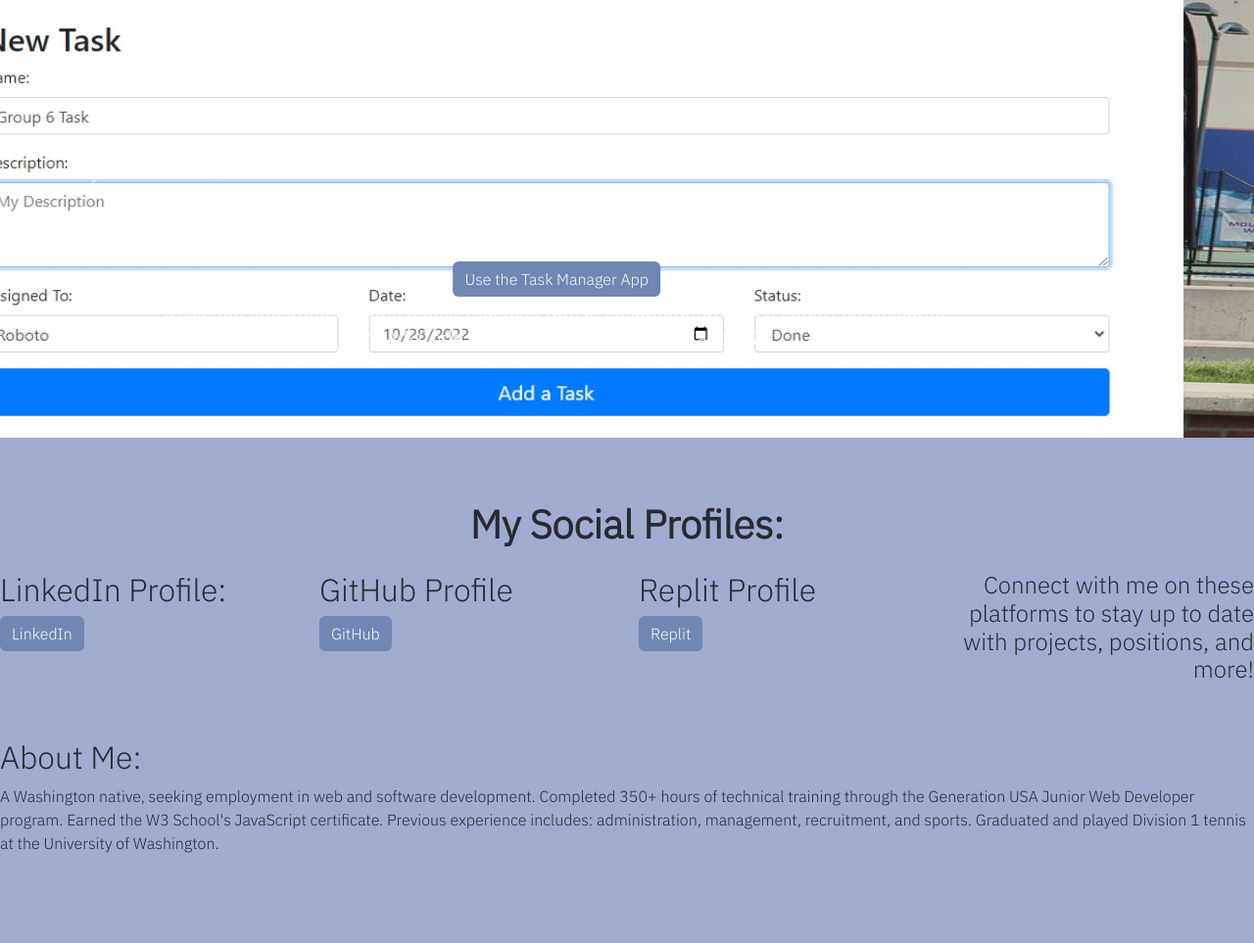
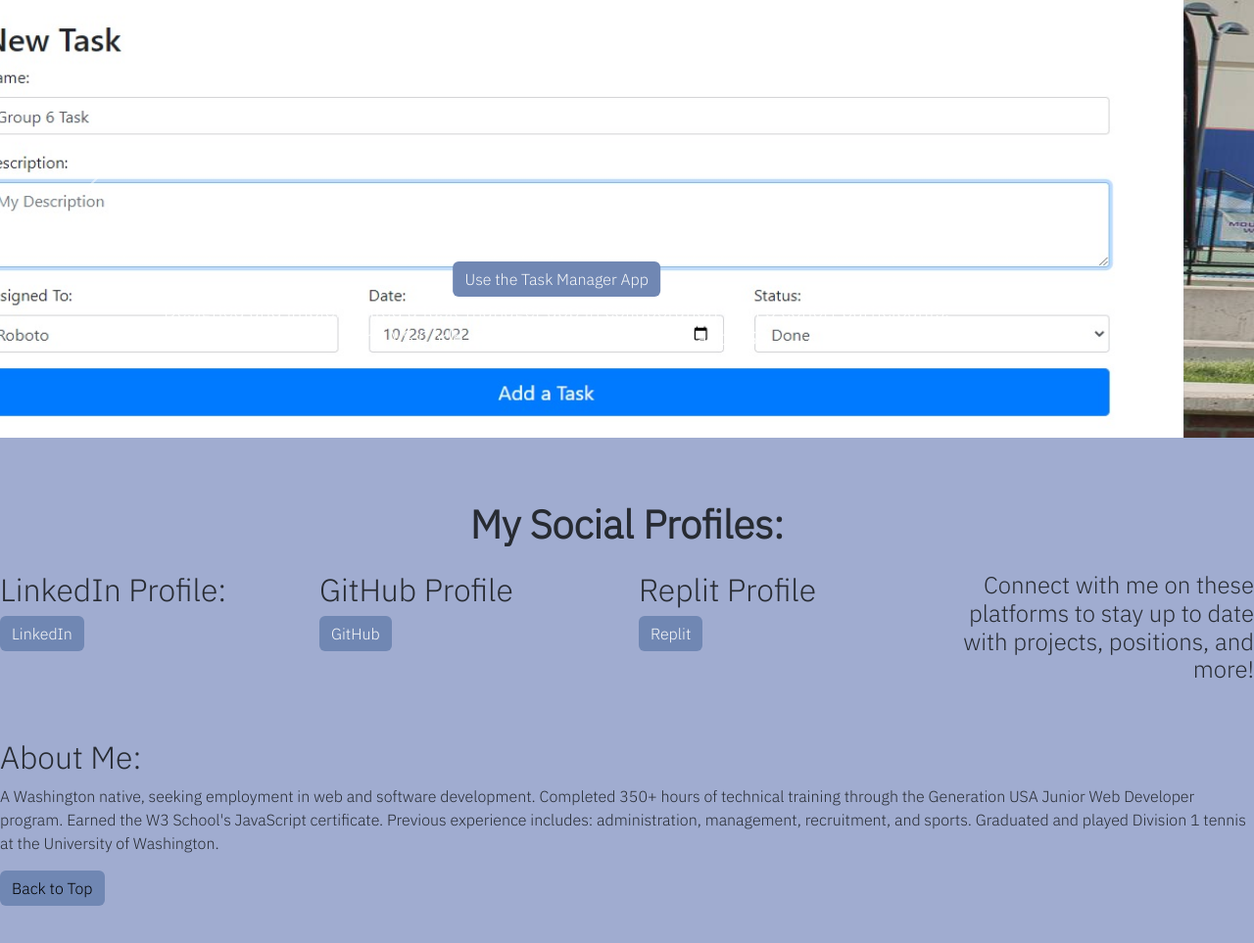
Before and after one commit to awatanabe98/awatanabe98.github.io, a plain HTML site: page index.html in a window 1280 px wide. Shown: the part 905-1868 px from the top of the page at 98% size. Before the commit the page ends 1842 px from the top, so only its background shows below. Drawn offline with nearby package versions, Linux system fonts and the light colour scheme.

Commit message:
adds footer and button

```diff
--- a/index.html
+++ b/index.html
@@ -130,6 +130,9 @@
         <h2>About Me:</h2>
         <p class="text-start">A Washington native, seeking employment in web and software development. Completed 350+ hours of technical training through the Generation USA Junior Web Developer program. Earned the W3 School's JavaScript certificate. Previous experience includes: administration, management, recruitment, and sports. Graduated and played Division 1 tennis at the University of Washington.</p>
     </div>
+    <footer>
+      <button type="button" class="btn btn-light" href="#intro-section" data-bs-spy="scroll" data-bs-target="#intro-section">Back to Top</button>
+    </footer>
 <!--Javascript/Jquery links-->
 <script src="https://cdn.jsdelivr.net/npm/@popperjs/core@2.11.6/dist/umd/popper.min.js" integrity="sha384-oBqDVmMz9ATKxIep9tiCxS/Z9fNfEXiDAYTujMAeBAsjFuCZSmKbSSUnQlmh/jp3" crossorigin="anonymous"></script>
 <script src="https://cdn.jsdelivr.net/npm/bootstrap@5.2.2/dist/js/bootstrap.min.js" integrity="sha384-IDwe1+LCz02ROU9k972gdyvl+AESN10+x7tBKgc9I5HFtuNz0wWnPclzo6p9vxnk" crossorigin="anonymous"></script>
```
